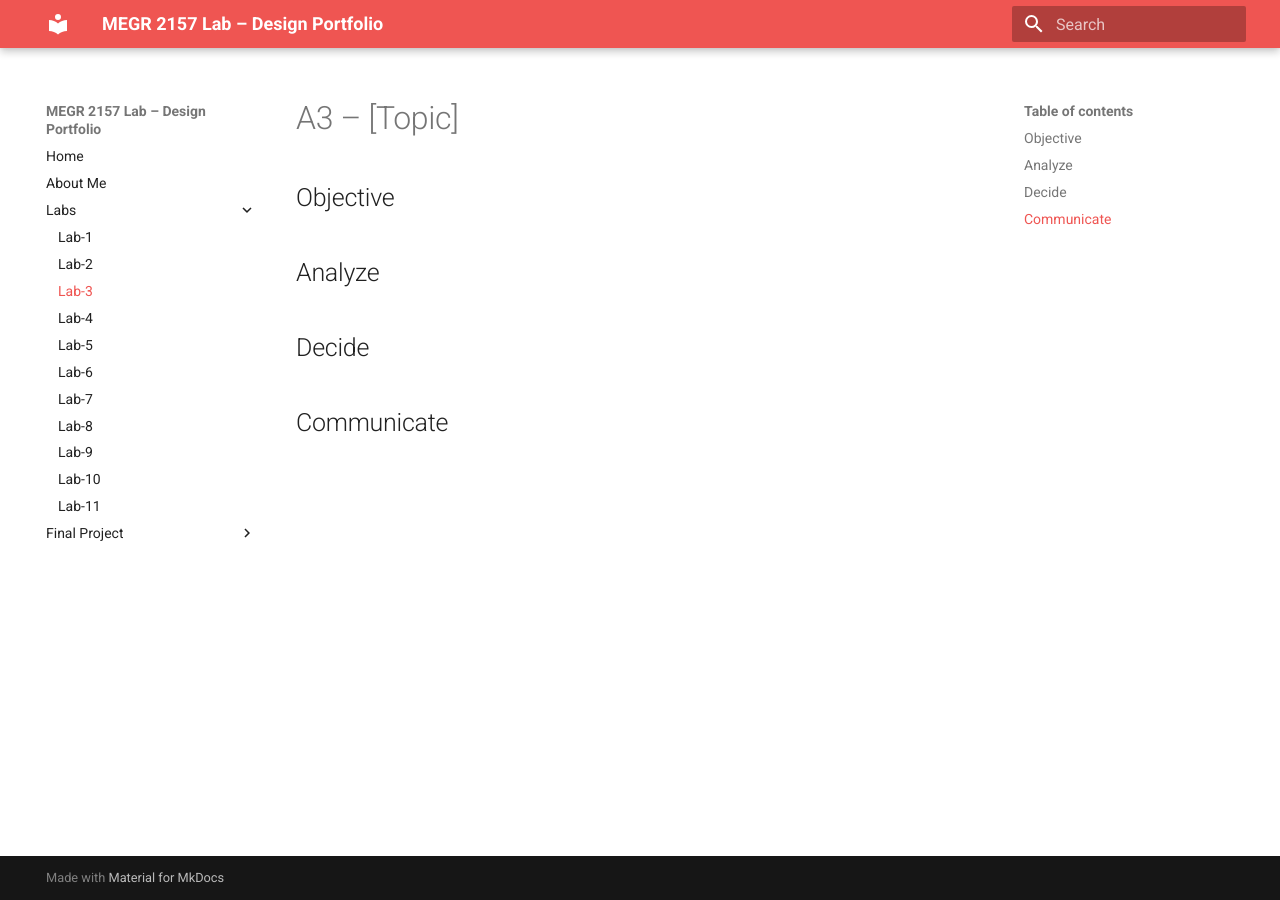
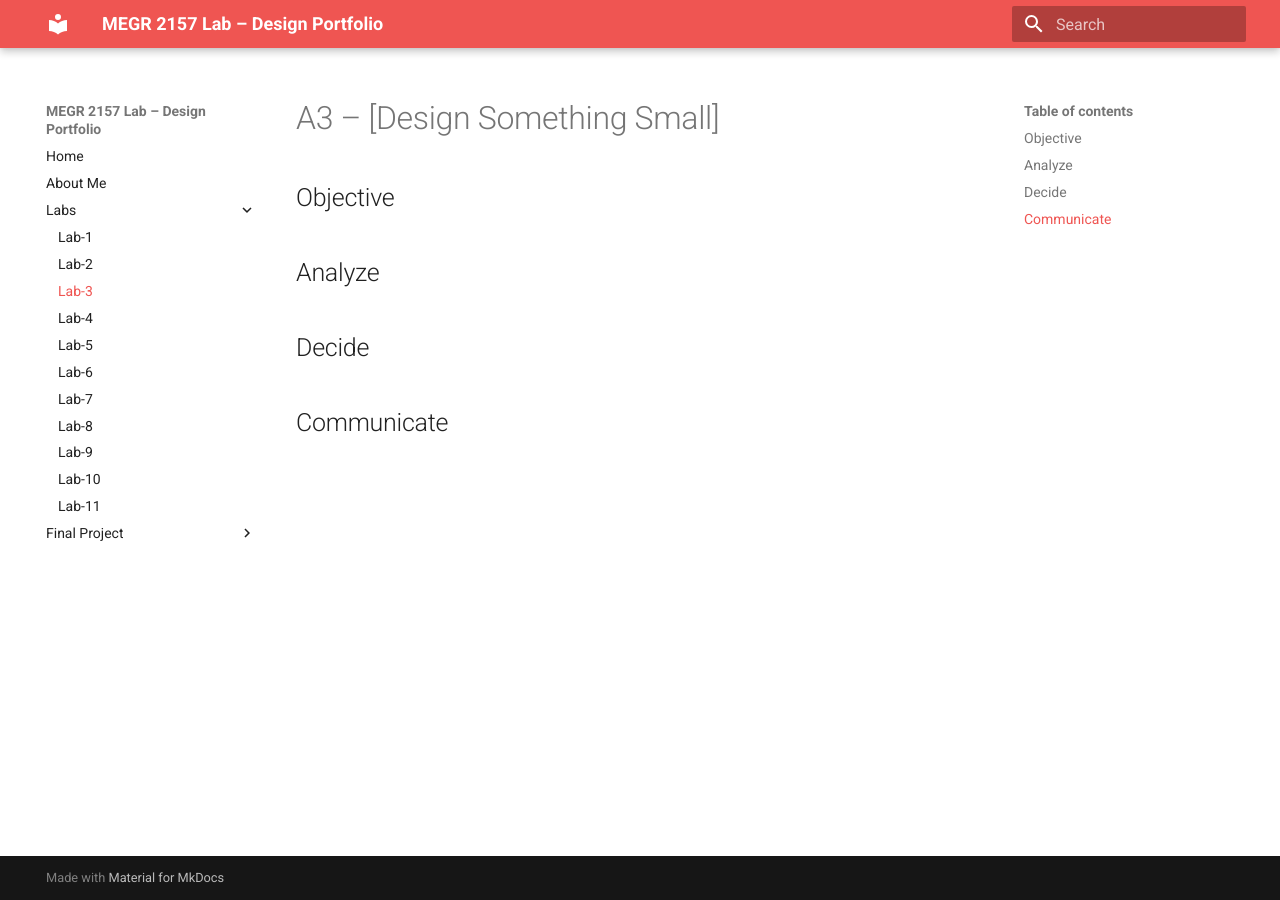
Before and after one commit to nnicho12/Noah-Nicholson-Portfolio-Lab, an MkDocs documentation site: the page built from docs/Labs/L03/index.md, in a window 1280 px wide. Built offline with MkDocs 1.6.1 and Material for MkDocs 9.7.7, drawn with Linux system fonts in a browser that asks for light colours.

Commit message:
Update index.md

```diff
--- a/docs/Labs/L03/index.md
+++ b/docs/Labs/L03/index.md
@@ -1,4 +1,4 @@
-# A3 – [Topic]
+# A3 – [Design Something Small]
 
 ## Objective
 
```
